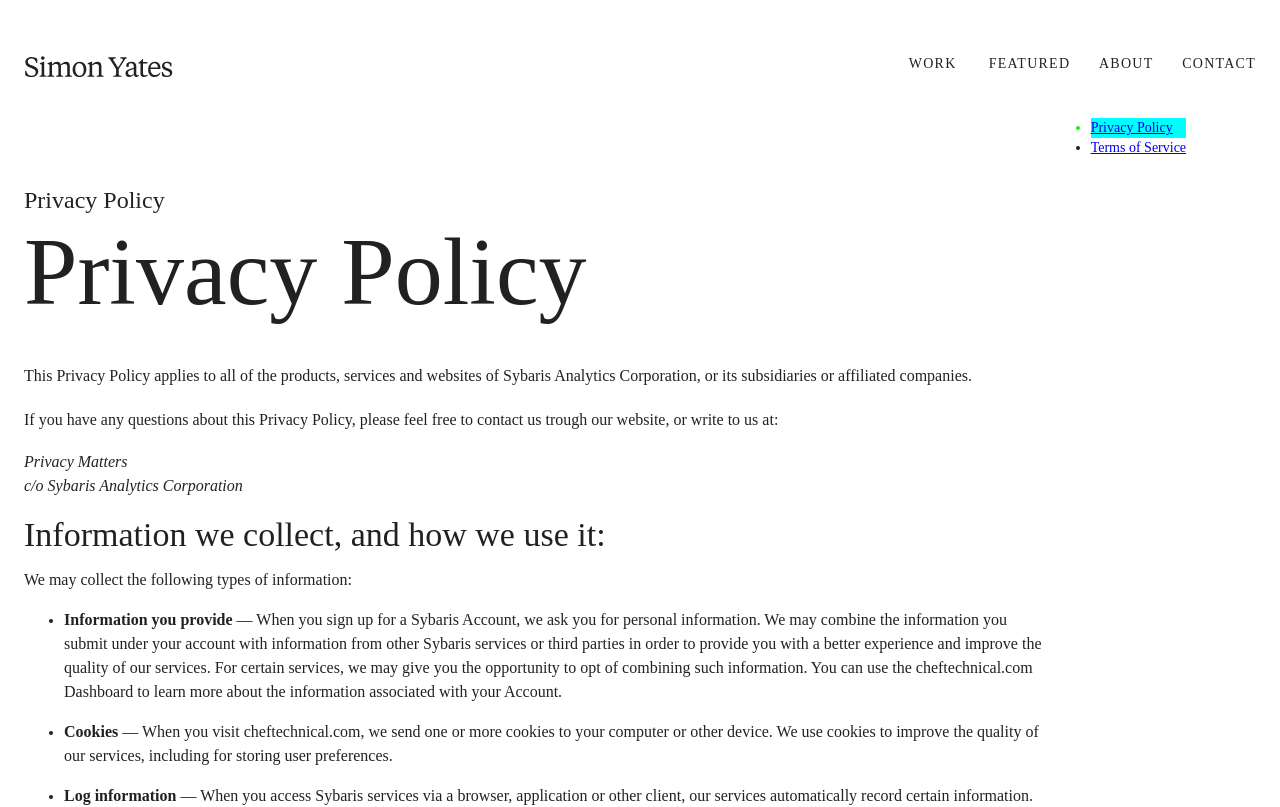
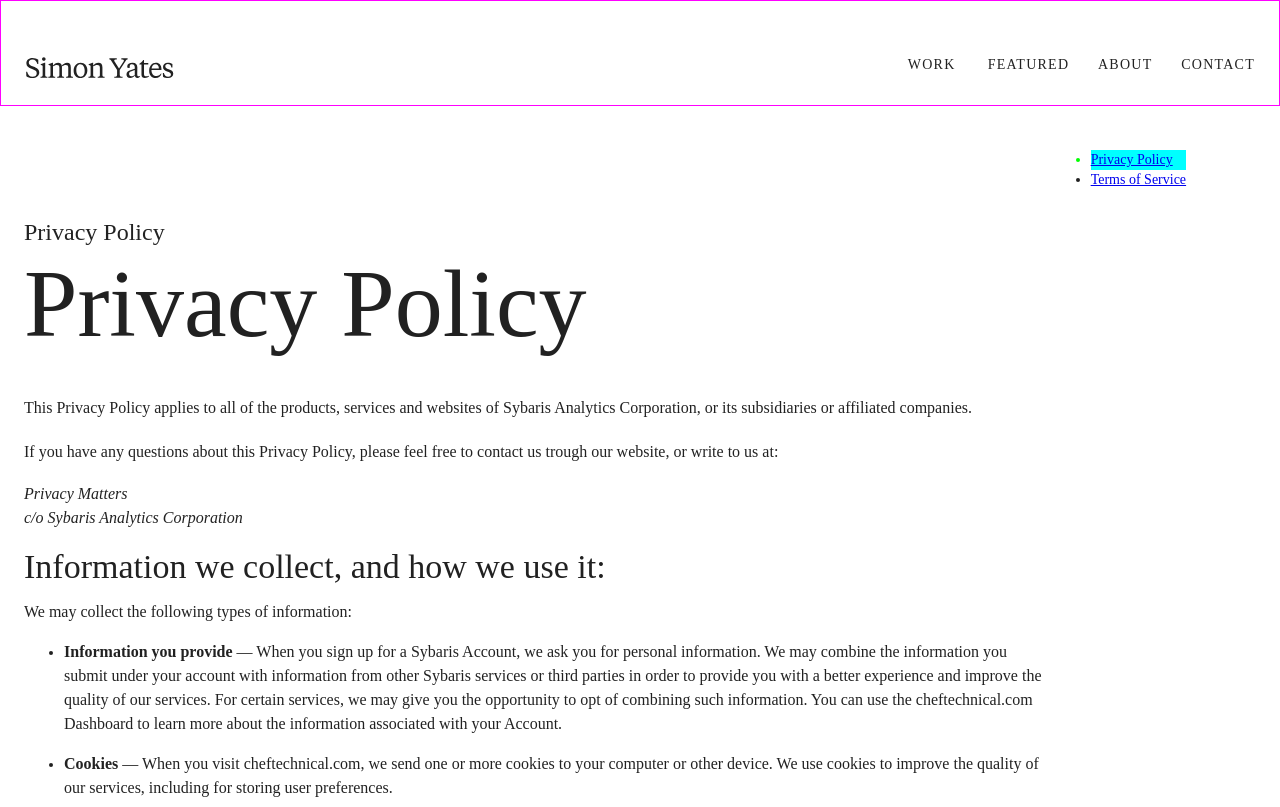
Before and after one commit to cheftechnical/simonyates, a React (Create React App) app: page /legal in a window 1280 px wide. Shown: the top 807 px of the page. Built offline with nearby package versions, Linux system fonts and the light colour scheme; a web font is replaced by a local one.

Commit message:
Working scroll spy with fixed header!

```diff
--- a/src/components/NavRight/index.tsx
+++ b/src/components/NavRight/index.tsx
@@ -31,7 +31,7 @@ export default function NavRight(props: Props) {
 	const items = sections.map(current => {
 		return current.id;
 	});
-
+// offset={0}
 	return (
 		<div className={classes.root}>
 			<Scrollspy currentClassName={classes.isCurrent} items={items}>
--- a/src/components/Section/index.tsx
+++ b/src/components/Section/index.tsx
@@ -12,6 +12,12 @@ const useStyles = makeStyles((theme) => ({
     root: {
         marginTop: theme.spacing(80/8)
     },
+    jumpTarget: {
+        content: '',
+        display: 'block',
+        height: '70px', /* fixed header height*/
+        margin: '-70px 0 0', /* negative fixed header height */
+    }
 }));
 
 export default function Section(props: Props) {
@@ -19,9 +25,12 @@ export default function Section(props: Props) {
     const {children, id, name} = props;
 
     return (
-        <section className={classes.root} id={id}>
-            <Typography group="primary" variant="h3" weight="regular">{name}</Typography>
-            {children}
-        </section>
+        <div>
+            <div className={classes.jumpTarget} id={id}/>
+            <section className={classes.root}>
+                <Typography group="primary" variant="h3" weight="regular">{name}</Typography>
+                {children}
+            </section>
+        </div>
     );
 };
--- /dev/null
+++ b/src/layouts/Default/Header/index.tsx
@@ -0,0 +1,42 @@
+import * as React from 'react';
+import {AppBar, Button, Container, createStyles, IconButton, Theme, Toolbar, Typography} from '@material-ui/core';
+import MenuIcon from '@material-ui/icons/Menu';
+import {makeStyles} from '@material-ui/core/styles';
+
+const useStyles = makeStyles((theme: Theme) =>
+	createStyles({
+		root: {
+			flexGrow: 1,
+		},
+		menuButton: {
+			marginRight: theme.spacing(2),
+		},
+		title: {
+			flexGrow: 1,
+		},
+		offset: theme.mixins.toolbar,
+	}),
+);
+
+export default function Header() {
+	const classes = useStyles();
+
+	return (
+		<div>
+			<AppBar position="fixed">
+				<Container>
+					<Toolbar>
+						<IconButton edge="start" className={classes.menuButton} color="inherit" aria-label="menu">
+							<MenuIcon />
+						</IconButton>
+						<Typography variant="h6" className={classes.title}>
+							News
+						</Typography>
+						<Button color="inherit">Login</Button>
+					</Toolbar>
+				</Container>
+			</AppBar>
+			<div className={classes.offset}/>
+		</div>
+	);
+};
--- a/src/layouts/Default/NavTop/index.tsx
+++ b/src/layouts/Default/NavTop/index.tsx
@@ -13,9 +13,9 @@ const useStyles = makeStyles((theme) => ({
 	root: {
 		paddingTop: theme.spacing(56/8),
 		paddingBottom: theme.spacing(24/8),
-		// position: 'fixed',
-		// backgroundColor: color.white,
-		// border: '1px solid magenta',
+		position: 'fixed',
+		backgroundColor: color.white,
+		border: '1px solid magenta',
 		width: '100%',
 		top: 0,
 		zIndex: 999
--- a/src/layouts/Default/index.tsx
+++ b/src/layouts/Default/index.tsx
@@ -3,6 +3,7 @@ import NavTop from './NavTop';
 import Footer from './Footer';
 import {Helmet} from 'react-helmet';
 import {makeStyles} from '@material-ui/core/styles';
+import Header from './Header';
 
 interface Props {
     children: any;
@@ -12,7 +13,7 @@ interface Props {
 
 const useStyles = makeStyles((theme) => ({
     main: {
-        // paddingTop: theme.spacing((96 + 40)/8)
+        marginTop: theme.spacing((96 + 40)/8)
     }
 }));
 
@@ -28,6 +29,7 @@ export default function DefaultLayout(props: Props) {
 
             <header>
                 <NavTop selected={top}/>
+                {/*<Header/>*/}
             </header>
 
             <main className={classes.main}>
--- a/src/pages/NoMatch/index.tsx
+++ b/src/pages/NoMatch/index.tsx
@@ -18,6 +18,15 @@ const useStyles = makeStyles((theme) => ({
 	body: {
 		marginBottom: theme.spacing(388/8),
 		color: color.grey['600']
+	},
+	link: {
+		fontWeight: 'bold',
+		color: color.grey['900'],
+		paddingBottom: '4px',
+		borderBottom: '2px solid magenta',
+		'&$:hover:': {
+			borderBottom: '1px solid lime'
+		}
 	}
 }));
 
@@ -32,7 +41,7 @@ export default function NoMatch() {
 				</Typography>
 				<Typography className={classes.body} group="primary" variant="h3" weight="regular">
 					Sorry, that page doesnt exist.<br/>
-					But you can navigate back to <Link component={ReactRouterDom} to="/">home</Link>.
+					But you can navigate back to <Link className={classes.link} component={ReactRouterDom} to="/">home</Link>.
 				</Typography>
 			</Container>
 		</DefaultLayout>
--- a/src/styling/DefaultTheme.tsx
+++ b/src/styling/DefaultTheme.tsx
@@ -182,8 +182,12 @@ const theme = createMuiTheme({
 					tiemposTextMedium,
 					tiemposTextRegular,
 					tiemposTextSemibold,
-				]
-			}
+				],
+				html: {
+					scrollBehavior: 'smooth',
+					// scrollPaddingTop: '70px',
+				}
+			},
 		},
 		MuiLink: {
 			root: {
```
